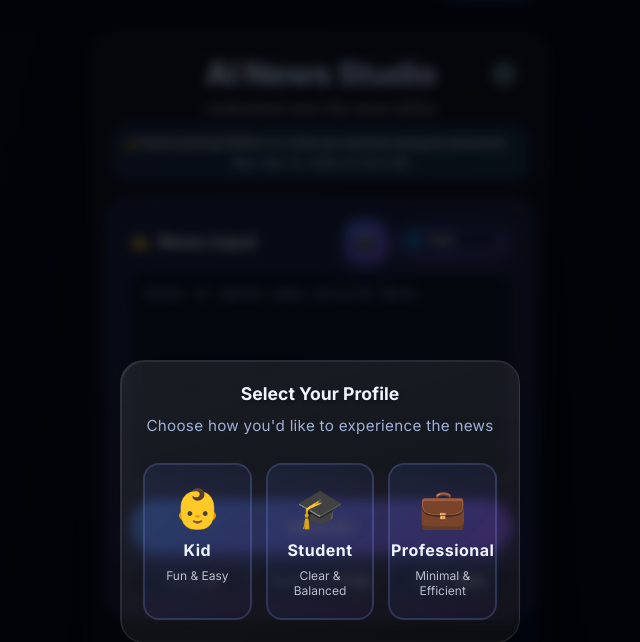
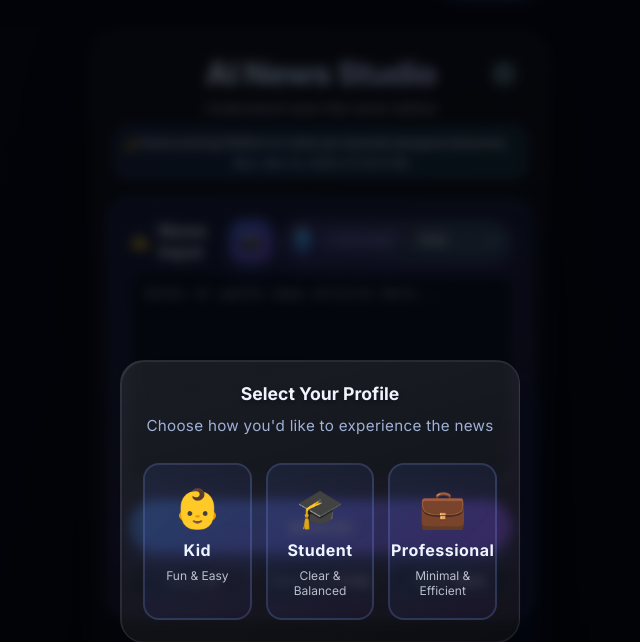
Before and after one commit to sidspy-bug/newsroom, a FastAPI app: page / in a window 1280 px wide. Shown: the part 53-695 px from the top of the page, without its empty margins (320-960 px from the left). Run offline with FastAPI, Linux system fonts and the light colour scheme; parts of the project's set-up code (start-up, migrations or seed data) failed here and were passed over; some libraries are stand-ins or nearby versions.

Commit message:
feat: refresh language selector UI
Co-authored-by: sidspy-bug <244470375+sidspy-bug@users.noreply.github.com>
Agent-Logs-Url: https://github.com/sidspy-bug/newsroom/sessions/e22c6caa-4a13-4465-9e7d-3f40bfc71ee0

```diff
--- a/static/style.css
+++ b/static/style.css
@@ -2584,45 +2584,102 @@ body::before {
 }
 
 .lang-mini-wrap {
+  position: relative;
+  isolation: isolate;
   display: inline-flex;
   align-items: center;
-  gap: 6px;
+  gap: 8px;
   border-radius: 999px;
-  padding: 6px 10px;
-  background: linear-gradient(145deg, rgba(79, 125, 255, 0.2), rgba(140, 84, 255, 0.16));
-  border: 1px solid rgba(150, 179, 255, 0.42);
-  box-shadow: 0 8px 18px rgba(64, 87, 165, 0.24);
+  padding: 7px 14px;
+  background: rgba(13, 24, 58, 0.75);
+  border: 1px solid rgba(132, 173, 255, 0.4);
+  box-shadow: 0 10px 24px rgba(64, 87, 165, 0.26), inset 0 1px 0 rgba(255, 255, 255, 0.08);
   animation: langGlow 2.8s ease-in-out infinite;
+  overflow: hidden;
+  backdrop-filter: blur(10px);
+  transition: transform 0.16s ease, box-shadow 0.3s ease, border-color 0.3s ease;
+}
+
+.lang-mini-wrap::before {
+  content: "";
+  position: absolute;
+  inset: -20%;
+  background: conic-gradient(from 120deg, #7ce7ff, #9c7bff, #ffb6e1, #7ce7ff);
+  opacity: 0.32;
+  filter: blur(24px);
+  transform: rotate(3deg);
+  z-index: -1;
+  transition: opacity 0.25s ease;
+}
+
+.lang-mini-wrap:hover,
+.lang-mini-wrap:focus-within {
+  transform: translateY(-1px);
+  border-color: rgba(178, 205, 255, 0.75);
+  box-shadow: 0 12px 28px rgba(116, 144, 255, 0.26), 0 0 0 1px rgba(126, 186, 255, 0.25);
+}
+
+.lang-mini-wrap:hover::before,
+.lang-mini-wrap:focus-within::before {
+  opacity: 0.52;
 }
 
 .lang-mini-icon {
   font-size: 13px;
+  height: 26px;
+  width: 26px;
+  display: inline-flex;
+  align-items: center;
+  justify-content: center;
+  border-radius: 50%;
+  background: radial-gradient(circle at 30% 30%, #9de8ff 0%, #5774ff 60%, #2a335f 100%);
+  box-shadow: 0 6px 12px rgba(70, 121, 255, 0.4), inset 0 0 0 1px rgba(255, 255, 255, 0.18);
+}
+
+.lang-mini-label {
+  font-size: 10px;
+  letter-spacing: 0.1em;
+  text-transform: uppercase;
+  color: #c4d9ff;
+  padding: 4px 8px;
+  border-radius: 999px;
+  background: rgba(94, 131, 255, 0.14);
+  border: 1px solid rgba(158, 196, 255, 0.24);
+  box-shadow: inset 0 1px 0 rgba(255, 255, 255, 0.12);
 }
 
 .lang-mini-select {
   border: 0 !important;
-  background: transparent !important;
+  background: rgba(255, 255, 255, 0.04) !important;
   color: #eaf2ff;
   font-size: 12px;
   font-weight: 700;
   line-height: 1;
-  padding: 0 12px 0 0;
+  padding: 7px 26px 7px 12px;
+  border-radius: 10px;
   appearance: none;
   cursor: pointer;
-  min-width: 70px;
-}
-
+  min-width: 82px;
+  border: 1px solid rgba(255, 255, 255, 0.12);
+  box-shadow: inset 0 1px 0 rgba(255, 255, 255, 0.16);
+  transition: border-color 0.18s ease, box-shadow 0.18s ease, background 0.18s ease;
+}
+
+.lang-mini-select:hover,
 .lang-mini-select:focus {
   outline: none;
-  box-shadow: none !important;
+  box-shadow: inset 0 1px 0 rgba(255, 255, 255, 0.26), 0 0 0 1px rgba(126, 186, 255, 0.3);
+  border-color: rgba(126, 186, 255, 0.5);
+  background: rgba(255, 255, 255, 0.08) !important;
 }
 
 .lang-mini-wrap::after {
   content: "▾";
   font-size: 10px;
-  color: #c9dcff;
-  margin-left: -8px;
+  color: #d8e5ff;
+  margin-left: -16px;
   pointer-events: none;
+  text-shadow: 0 2px 8px rgba(96, 141, 255, 0.75);
 }
 
 #newsText,
@@ -3028,8 +3085,18 @@ select#outputLanguage:focus {
   }
 
   .lang-mini-select {
-    min-width: 62px;
+    min-width: 68px;
     font-size: 11px;
+    padding: 6px 22px 6px 10px;
+  }
+
+  .lang-mini-label {
+    display: none;
+  }
+
+  .lang-mini-wrap {
+    padding: 6px 10px;
+    gap: 6px;
   }
 
   .neo-card {
--- a/templates/index.html
+++ b/templates/index.html
@@ -105,6 +105,7 @@
           </div>
           <label class="lang-mini-wrap" for="outputLanguage" aria-label="Output language">
             <span class="lang-mini-icon" aria-hidden="true">🌐</span>
+            <span class="lang-mini-label">Language</span>
             <select id="outputLanguage" class="lang-mini-select">
               <option value="auto" selected>Auto</option>
               <option value="english">English</option>
```
